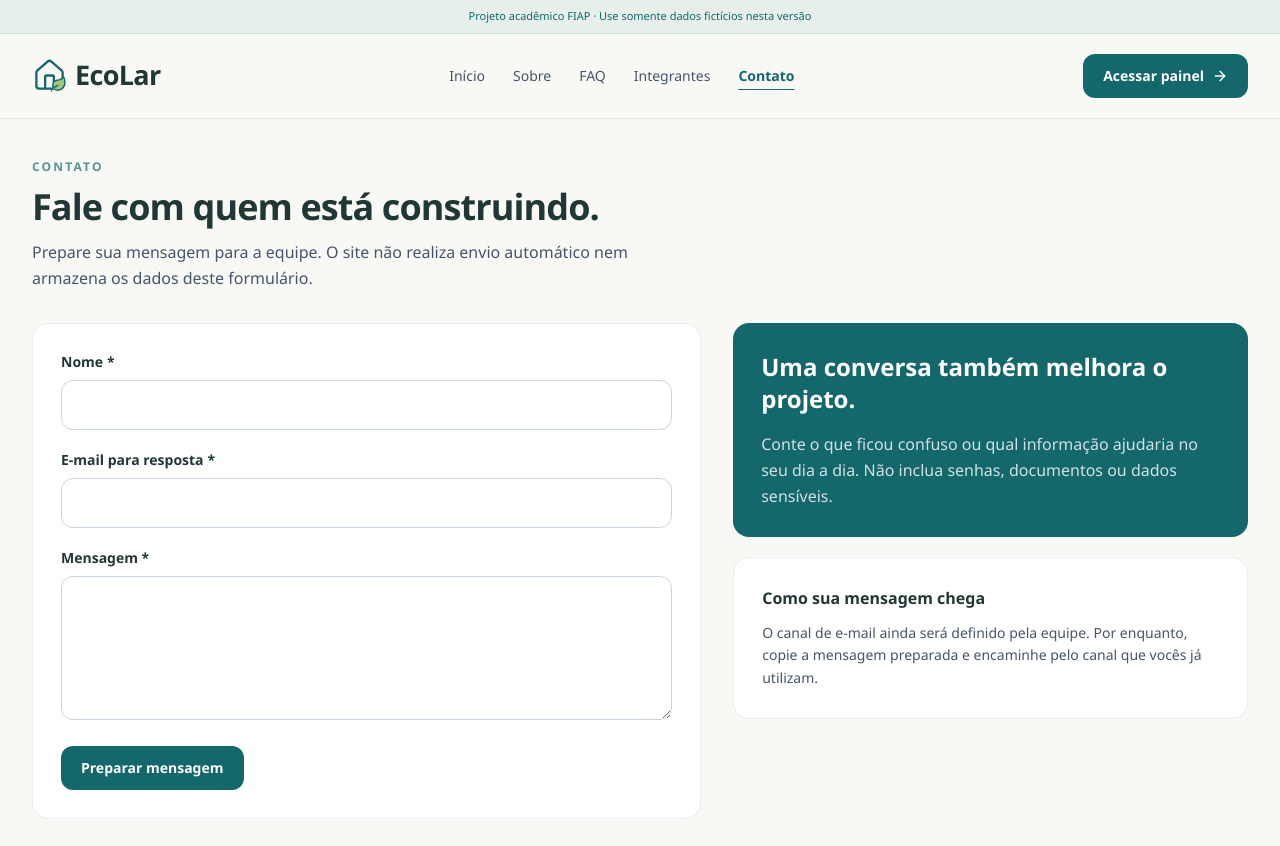
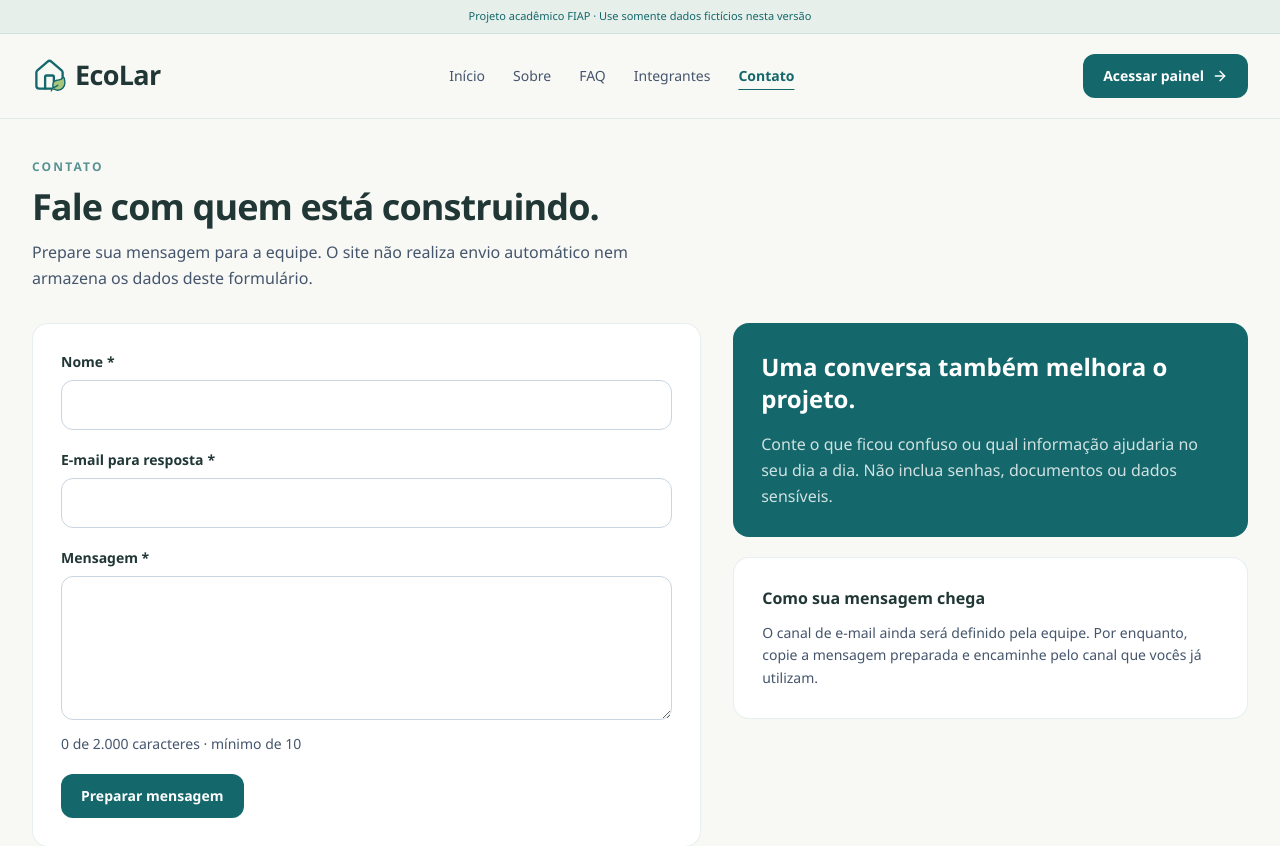
Before and after one commit to ecolar-fiap-2026/ecolar-frontend, a React (Vite) app: page /contato in a window 1280 px wide. Shown: the top 846 px of the page. Built offline with nearby package versions, Linux system fonts and the light colour scheme.

Commit message:
feat: exibir contagem de caracteres no contato

```diff
--- a/src/pages/Contact.tsx
+++ b/src/pages/Contact.tsx
@@ -92,13 +92,16 @@ export default function Contact() {
               required
               maxLength={2000}
               aria-invalid={!!errors.mensagem}
-              aria-describedby={errors.mensagem ? "contact-error" : undefined}
+              aria-describedby={errors.mensagem ? "contact-count contact-error" : "contact-count"}
               value={form.mensagem}
               onChange={(event) => {
                 setReady(false);
                 setForm({ ...form, mensagem: event.target.value });
               }}
             />
+            <p id="contact-count" className="mt-2 text-sm text-slate-600">
+              {form.mensagem.length} de 2.000 caracteres · mínimo de 10
+            </p>
             {errors.mensagem && (
               <p id="contact-error" className="mt-2 text-sm text-red-700">
                 {errors.mensagem}
```
